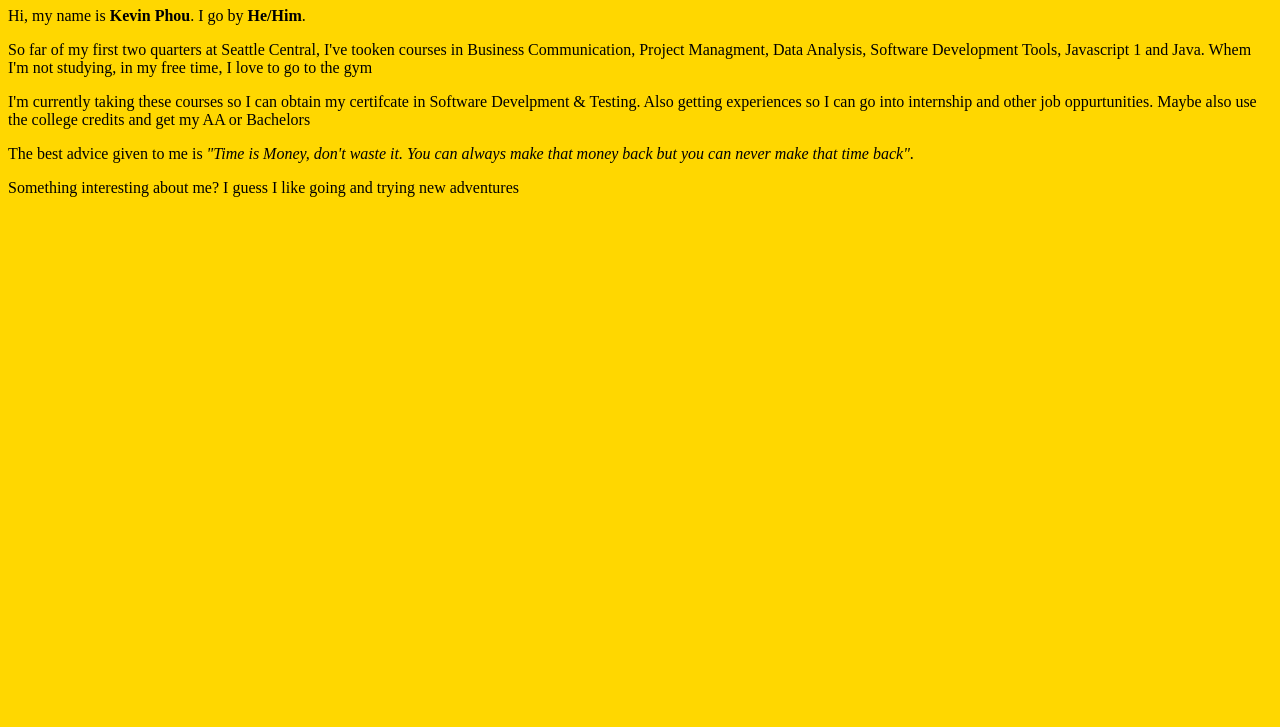
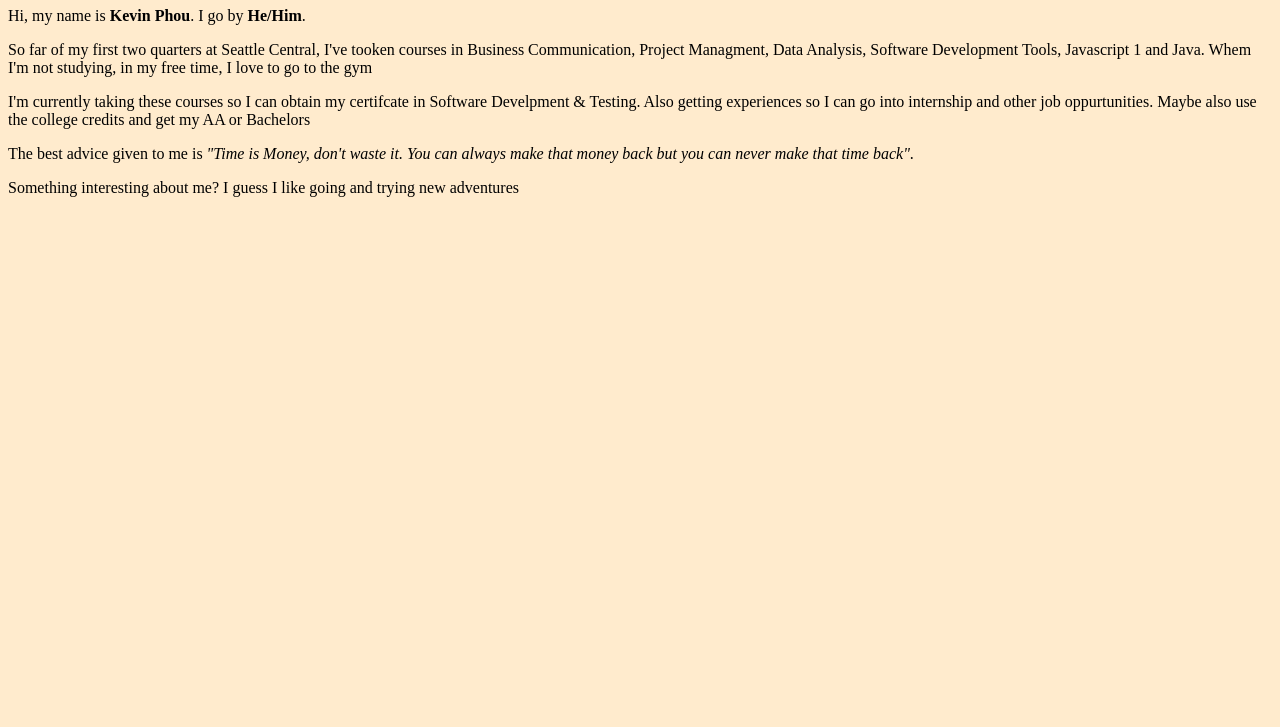
Before and after one commit to kevinphou/it122-javascript-2, a plain HTML site: page index.html in a window 1280 px wide. Shown: the part 73-800 px from the top of the page. Drawn offline with Linux system fonts and the light colour scheme.

Commit message:
added background color

```diff
--- a/style.css
+++ b/style.css
@@ -1,4 +1,4 @@
 * {
-    background-color: gold;
+    background-color:blanchedalmond
 
 }
```
